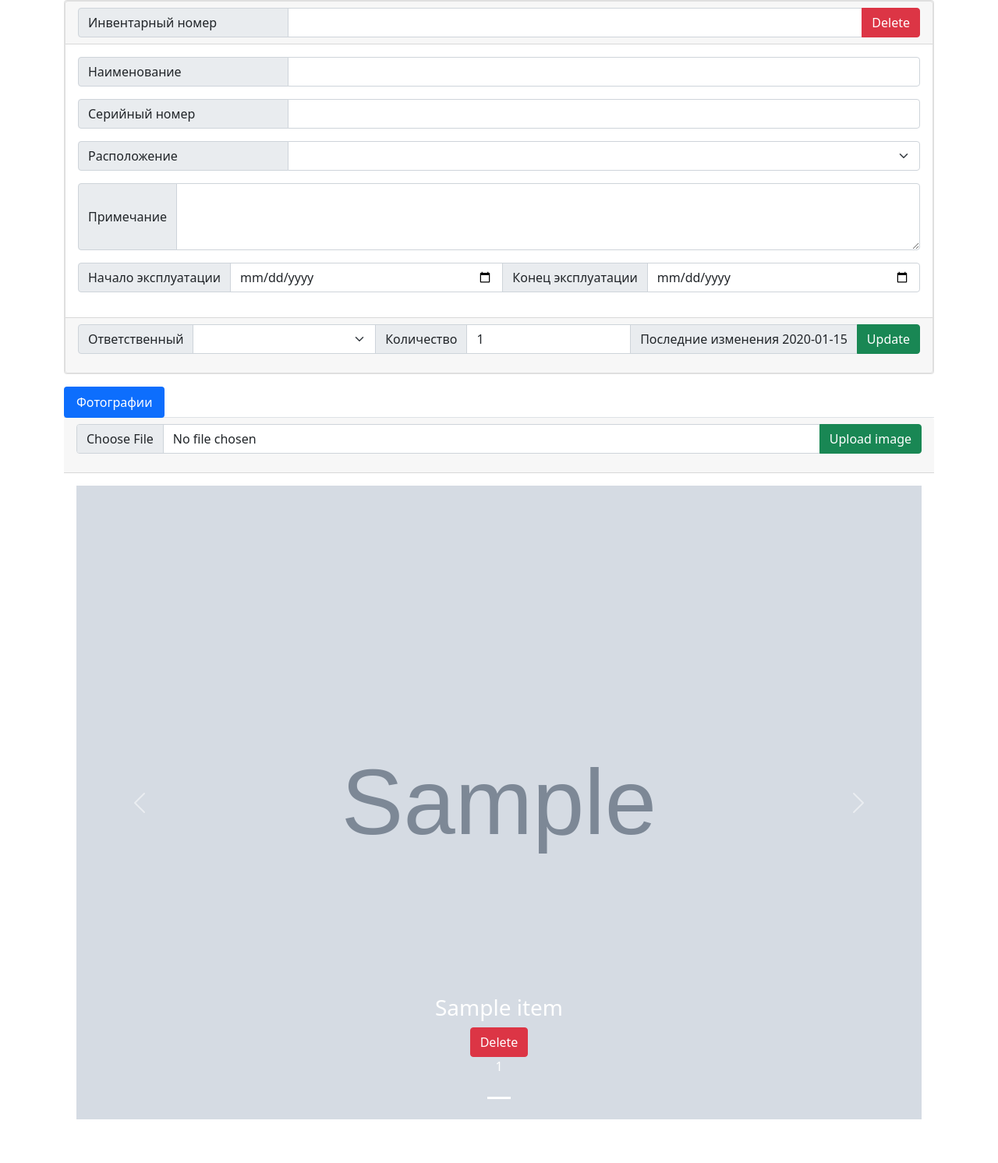
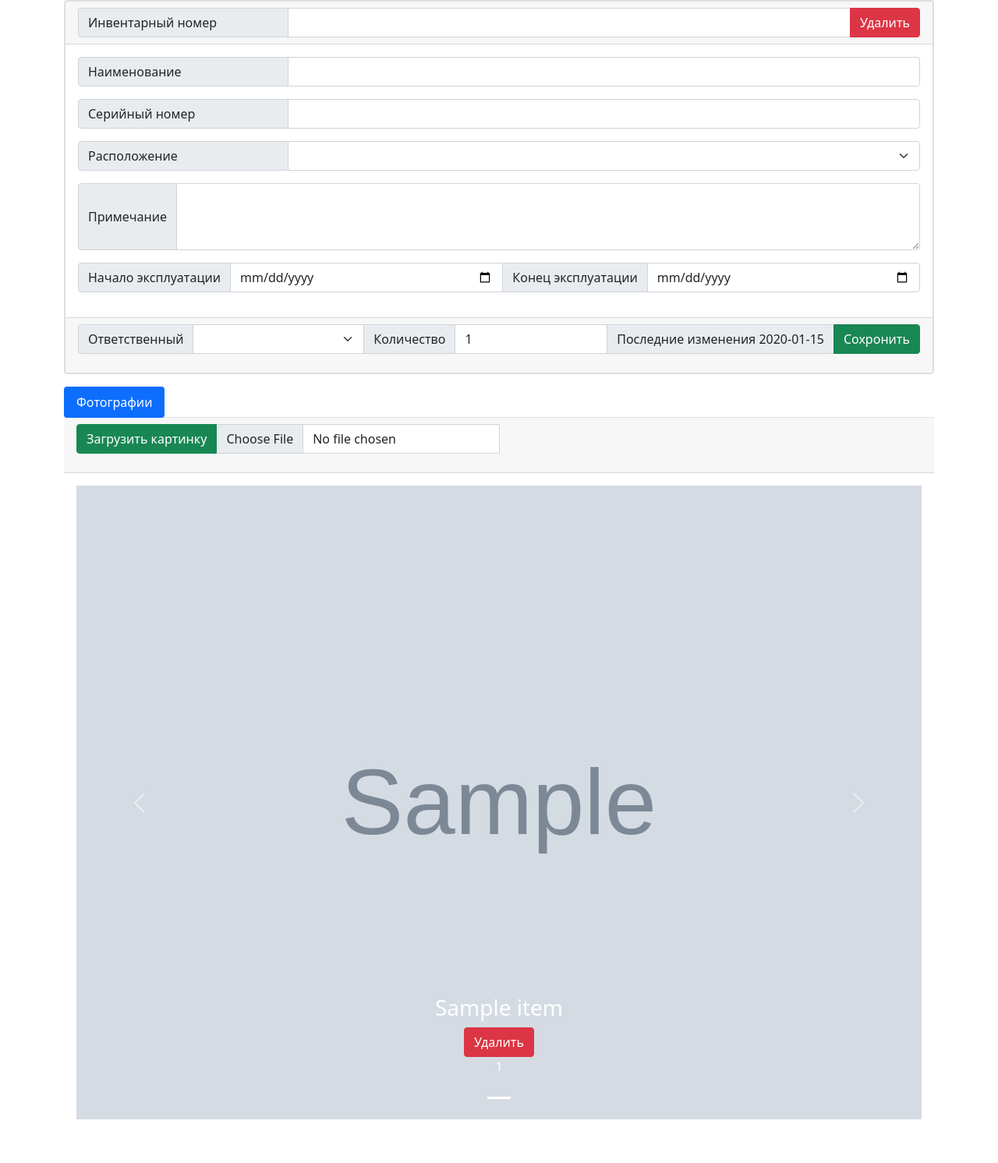
Before and after one commit to gpav3l/nanoinv, a Django app: template invbase/main/templates/main/card_edit_item.html in a window 1280 px wide. Shown: the part 56-1548 px from the top of the page at 78% size. Run offline with Django 4.2, Linux system fonts and the light colour scheme; tables that the repository leaves empty hold one stand-in row (values such as "Sample post"); the template is opened without the code that fills it: values that come from a table or form of the project are taken from there, most other values are stand-ins (such as "Sample title", 1, 10 or a date in 2020); grey boxes marked "Sample" are stand-in pictures; some libraries are stand-ins or nearby versions.

Commit message:
Translate buttons text

```diff
--- a/invbase/main/templates/main/card_edit_item.html
+++ b/invbase/main/templates/main/card_edit_item.html
@@ -7,7 +7,7 @@
     <div class="card-header">
         <div class="input-group"> <span class="input-group-text w-25">Инвентарный номер</span>
             {{ form.inventory_number }}
-            {% if item.pk is not none %}<a class="btn btn-danger" href="{% url 'item_view' item.pk  %}?rm={{ item.pk }}">Delete</a>{% endif %}
+            {% if item.pk is not none %}<a class="btn btn-danger" href="{% url 'item_view' item.pk  %}?rm={{ item.pk }}">Удалить</a>{% endif %}
         </div>
     </div>
     <div class="card-body">
@@ -34,7 +34,7 @@
             {{ form.point_man }}
             <span class="input-group-text" id="amount">Количество</span>{{ form.amount }}
             {% if item.last_update is not none %}<span class="input-group-text">Последние изменения {{ item.last_update }}</span>{% endif %}
-            <input class="btn btn-success" type="submit" value="Update"/>
+            <input class="btn btn-success" type="submit" value="Сохронить"/>
         </div>
     </div>
     </form>
@@ -46,8 +46,9 @@
     <form action="{% url 'item_view' item.pk %}" method="post" enctype="multipart/form-data">
         {% csrf_token %}
         <div class="input-group mb-3">
+            <input class="btn btn-success" type="submit" value="Загрузить картинку"/>
             {{ imgupform }}
-            <input class="btn btn-success" type="submit" value="Upload image"/>
+            <div class="w-50"></div>
         </div>
     </form>
 </div>
@@ -65,7 +66,7 @@
                 <img src="{{ img.image.url }}" class="d-block w-100"/>
                 <div class="carousel-caption d-none d-md-block">
                     <h3>{{ item.name }}</h3>
-                    <a class="btn btn-danger" href="?irm={{ img.pk }}">Delete</a>
+                    <a class="btn btn-danger" href="?irm={{ img.pk }}">Удалить</a>
                     <p>{{ item.inventory_number  }}</p>
                 </div>
             </div>
@@ -86,7 +87,7 @@
 
 {% block subitem_table %}{% if item.pk is not none %}
 <div class="card-header">
-    <a href="{% url 'subitem_new' item.pk %}" class="btn btn-success">Add</a></h3>
+    <a href="{% url 'subitem_new' item.pk %}" class="btn btn-success">Добавить часть</a></h3>
 </div>
 <div class="card-body">
     <table class="table">
--- a/invbase/main/templates/main/card_edit_subitem.html
+++ b/invbase/main/templates/main/card_edit_subitem.html
@@ -7,7 +7,7 @@
     <h3><a href="{% url 'item_view' item.parrent_id.pk %}">Составная часть: {{ item.parrent_id.name }}</a></h3>
     <div class="input-group"> <span class="input-group-text w-25">Инвентарный номер</span>
         <label class="form-control">{{ item.inventory_number }}</label>
-        {% if item.pk is not none %}<a class="btn btn-danger" href="{% url 'subitem_view' item.parrent_id.pk item.pk  %}?rm={{ item.pk }}">Delete</a>{% endif %}
+        {% if item.pk is not none %}<a class="btn btn-danger" href="{% url 'subitem_view' item.parrent_id.pk item.pk  %}?rm={{ item.pk }}">Удалить</a>{% endif %}
     </div>
 </div>
 <div class="card-body">
@@ -34,7 +34,7 @@
         <label class="form-control">{{ item.point_man }}</label>
         <span class="input-group-text" id="amount">Количество</span>{{ form.amount }}
         {% if item.last_update is not none %}<span class="input-group-text">Последние изменения {{ item.last_update }}</span>{% endif %}
-        <input class="form-control btn btn-success" type="submit" value="Update"/>
+        <input class="form-control btn btn-success" type="submit" value="Сохранить"/>
     </div>
 </div>
 </form>
@@ -46,8 +46,8 @@
     <form action="{% url 'subitem_view' item.parrent_id.pk item.pk %}" method="post" enctype="multipart/form-data">
         {% csrf_token %}
         <div class="input-group mb-3">
+            <input class="btn btn-success" type="submit" value="Загрузить картинку"/>
             {{ imgupform }}
-            <input class="btn btn-success" type="submit" value="Upload image"/>
             <div class="w-50"></div>
         </div>
     </form>
```
